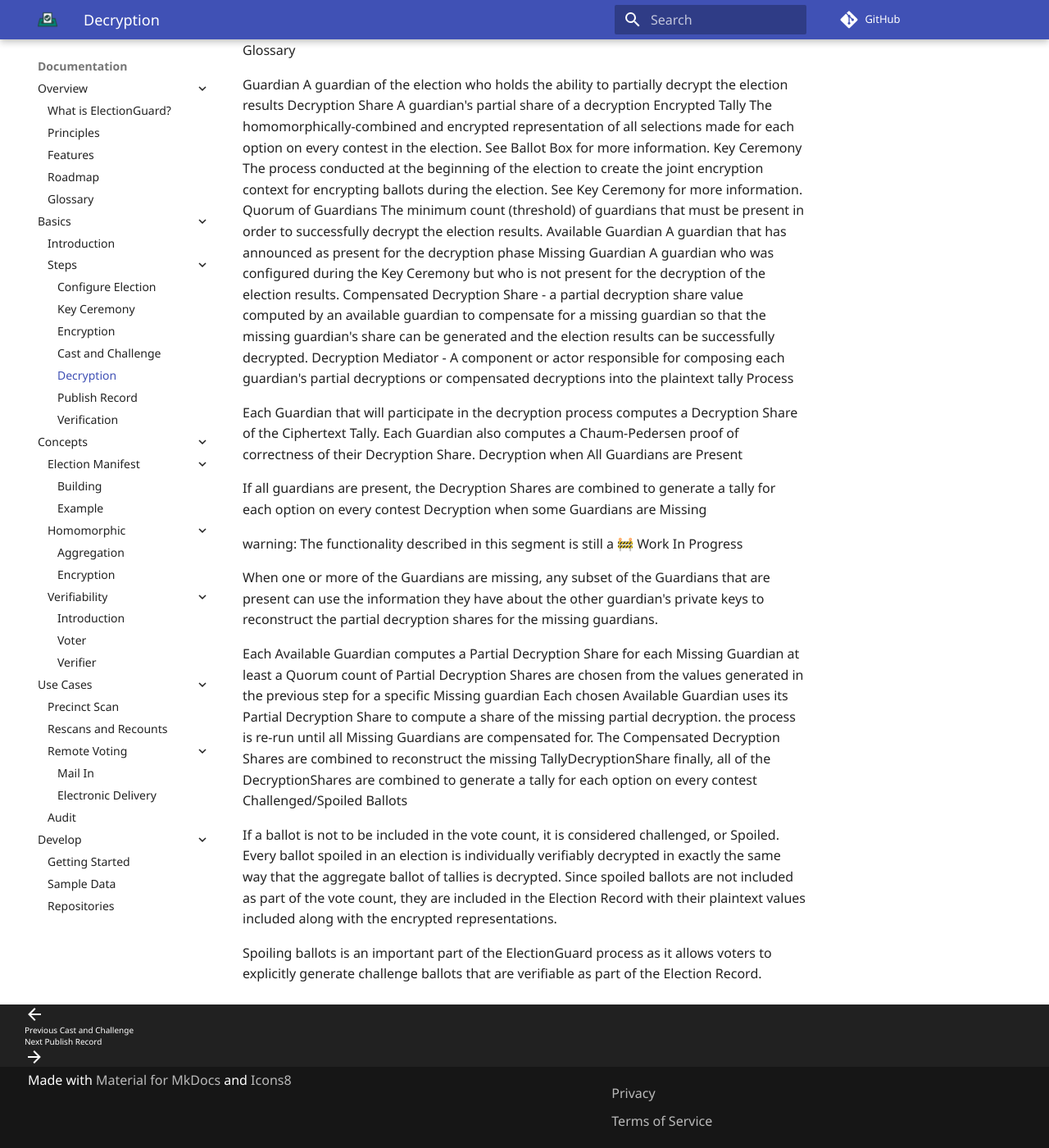
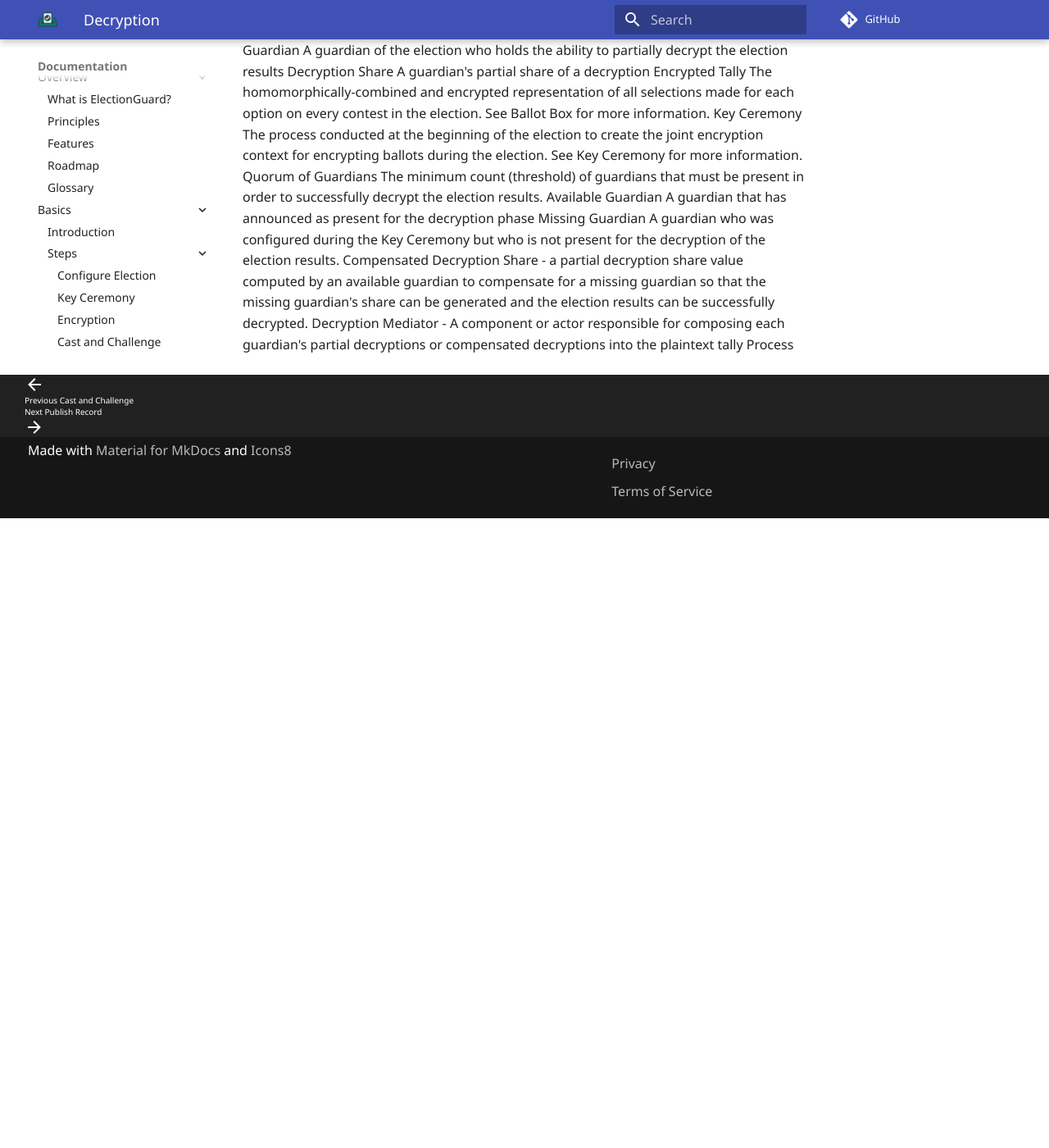
Before and after one commit to Election-Tech-Initiative/electionguard, an MkDocs documentation site: the page built from docs/basics/steps/4_Decryption.md, in a window 1280 px wide and 1400 px high, scrolled down 1119 px. Shown: the whole window at 82% size. Built offline with MkDocs 1.6.1 and Material for MkDocs 9.7.7, drawn with Linux system fonts in a browser that asks for light colours; some web fonts are replaced; comment, search, counter and statistics services are not loaded; after the commit the page ends 1751 px from its top, so only the background shows below that; some of the changed text lies outside the part shown.

Commit message:
Update 4_Decryption.md

```diff
--- a/docs/basics/steps/4_Decryption.md
+++ b/docs/basics/steps/4_Decryption.md
@@ -2,9 +2,7 @@
 
 At the conclusion of voting, all of the cast ballots are published in their encrypted form in the election record together with the proofs that the ballots are well-formed. Additionally, all of the encryptions of each option are homomorphically-combined to form an encryption of the total number of times that each option was selected. The homomorphically-combined encryptions are decrypted to generate the election tally. Individual cast ballots are not decrypted. Individual spoiled ballots are decrypted and the plaintext values are published along with the encrypted representations and the proofs.
 
-In order to decrypt the homomorphically-combined encryption of each selection, each Guardian participating in the decryption must compute a specific Decryption Share of the decryption.
-
-It is preferable that all guardians be present for decryption, however in the event that guardians cannot be present, Electionguard includes a mechanism to decrypt with the Quorum of Guardians.
+In order to decrypt the homomorphically-combined encryption of each selection, each Guardian participating in the decryption must compute a specific Decryption Share of the decryption. It is preferable that all guardians be present for decryption, however in the event that guardians cannot be present, Electionguard includes a mechanism to decrypt with the Quorum of Guardians.
 
 During the Key Ceremony a Quorum of Guardians is defined that represents the minimum number of guardians that must be present to decrypt the election. If the decryption is to proceed with a Quorum of Guardians greater than or equal to the Quorum count, but less than the total number of guardians, then a subset of the Available Guardians must also each construct a Partial Decryption Share for the missing Missing Guardian, in addition to providing their own Decryption Share.
 
@@ -24,26 +22,3 @@
 Compensated Decryption Share - a partial decryption share value computed by an available guardian to compensate for a missing guardian so that the missing guardian's share can be generated and the election results can be successfully decrypted.
 Decryption Mediator - A component or actor responsible for composing each guardian's partial decryptions or compensated decryptions into the plaintext tally
 Process
-
-Each Guardian that will participate in the decryption process computes a Decryption Share of the Ciphertext Tally.
-Each Guardian also computes a Chaum-Pedersen proof of correctness of their Decryption Share.
-Decryption when All Guardians are Present
-
-If all guardians are present, the Decryption Shares are combined to generate a tally for each option on every contest
-Decryption when some Guardians are Missing
-
-warning: The functionality described in this segment is still a 🚧 Work In Progress
-
-When one or more of the Guardians are missing, any subset of the Guardians that are present can use the information they have about the other guardian's private keys to reconstruct the partial decryption shares for the missing guardians.
-
-Each Available Guardian computes a Partial Decryption Share for each Missing Guardian
-at least a Quorum count of Partial Decryption Shares are chosen from the values generated in the previous step for a specific Missing guardian
-Each chosen Available Guardian uses its Partial Decryption Share to compute a share of the missing partial decryption.
-the process is re-run until all Missing Guardians are compensated for.
-The Compensated Decryption Shares are combined to reconstruct the missing TallyDecryptionShare
-finally, all of the DecryptionShares are combined to generate a tally for each option on every contest
-Challenged/Spoiled Ballots
-
-If a ballot is not to be included in the vote count, it is considered challenged, or Spoiled. Every ballot spoiled in an election is individually verifiably decrypted in exactly the same way that the aggregate ballot of tallies is decrypted. Since spoiled ballots are not included as part of the vote count, they are included in the Election Record with their plaintext values included along with the encrypted representations.
-
-Spoiling ballots is an important part of the ElectionGuard process as it allows voters to explicitly generate challenge ballots that are verifiable as part of the Election Record.
```
